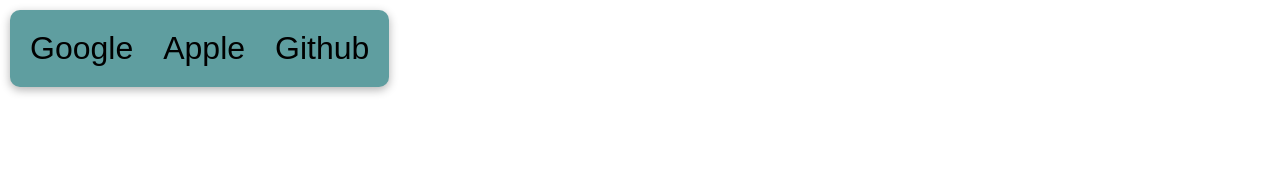
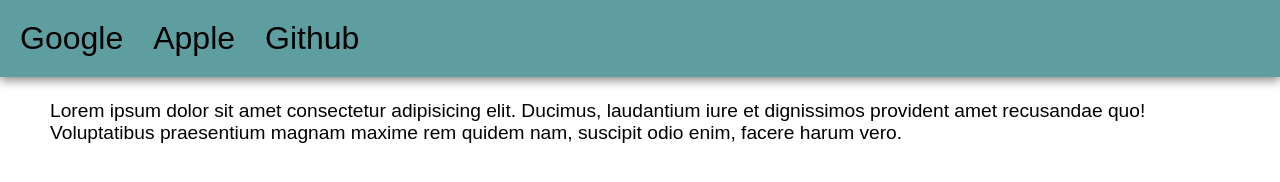
Before and after one commit to Philip-Bachl/Experiments, a plain HTML site: page nav_menu/index.html in a window 1280 px wide. Drawn offline with Linux system fonts and the light colour scheme.

Commit message:
made nav-bar scroll

```diff
--- a/nav_menu/index.html
+++ b/nav_menu/index.html
@@ -24,5 +24,8 @@
             </a>
         </ul>
     </nav>
+    <main>
+        <p>Lorem ipsum dolor sit amet consectetur adipisicing elit. Ducimus, laudantium iure et dignissimos provident amet recusandae quo! Voluptatibus praesentium magnam maxime rem quidem nam, suscipit odio enim, facere harum vero.</p>
+    </main>
 </body>
 </html>
--- a/nav_menu/style.css
+++ b/nav_menu/style.css
@@ -1,25 +1,12 @@
+* {
+    margin: 0;
+}
+
 body {
-    margin: 0;
-    min-height: 100vw;
+    min-height: 100vh;
 
     font-family: Arial, Helvetica, sans-serif;
     font-size: 1.2rem;
-}
-
-ul {
-    display: flex;
-    gap: 10px;
-
-    margin: 0;
-    padding: 10px;
-    height: fit-content;
-
-    background-color: cadetblue;
-    list-style: none;
-    border-radius: 10px;
-    box-shadow: 0px 3px 10px 0px rgba(0, 0, 0, 0.3);
-
-    transition: transform ease-out 0.3s;
 }
 
 a {
@@ -33,13 +20,30 @@
 
 nav {
     display: flex;
+    position: fixed;
+
+    width: 100%;
 
     gap: 20px;
-    padding: 10px;
-
     align-items: center;
 
     font-size: 2rem;
+}
+
+nav ul {
+    display: flex;
+    gap: 10px;
+
+    margin: 0;
+    padding: 10px;
+    height: fit-content;
+    width: 100%;
+
+    background-color: cadetblue;
+    list-style: none;
+    box-shadow: 0px 3px 10px 0px rgba(0, 0, 0, 0.5);
+
+    transition: transform ease-out 0.3s;
 }
 
 nav li {
@@ -88,26 +92,36 @@
     transform: translate(-5px, 5px);
 }
 
+.open {
+    transform: translateX(-20%) !important;
+}
+
 @media (max-width: 600px) {
     nav {
         flex-direction: column;
         align-items: start;
+
+        padding: 10px;
     }
 
     .nav-button {
         display: block;
     }
 
-    ul {
+    nav ul {
         transform: translateX(-200%);
 
         width: 50%;
+        border-radius: 10px;
 
         flex-direction: column;
         align-items: end;
     }
+}
 
-    .open {
-        transform: translateX(-20%);
-    }
+main {
+    display: flex;
+    flex-direction: column;
+
+    padding: 100px 50px 0px 50px;
 }
```
